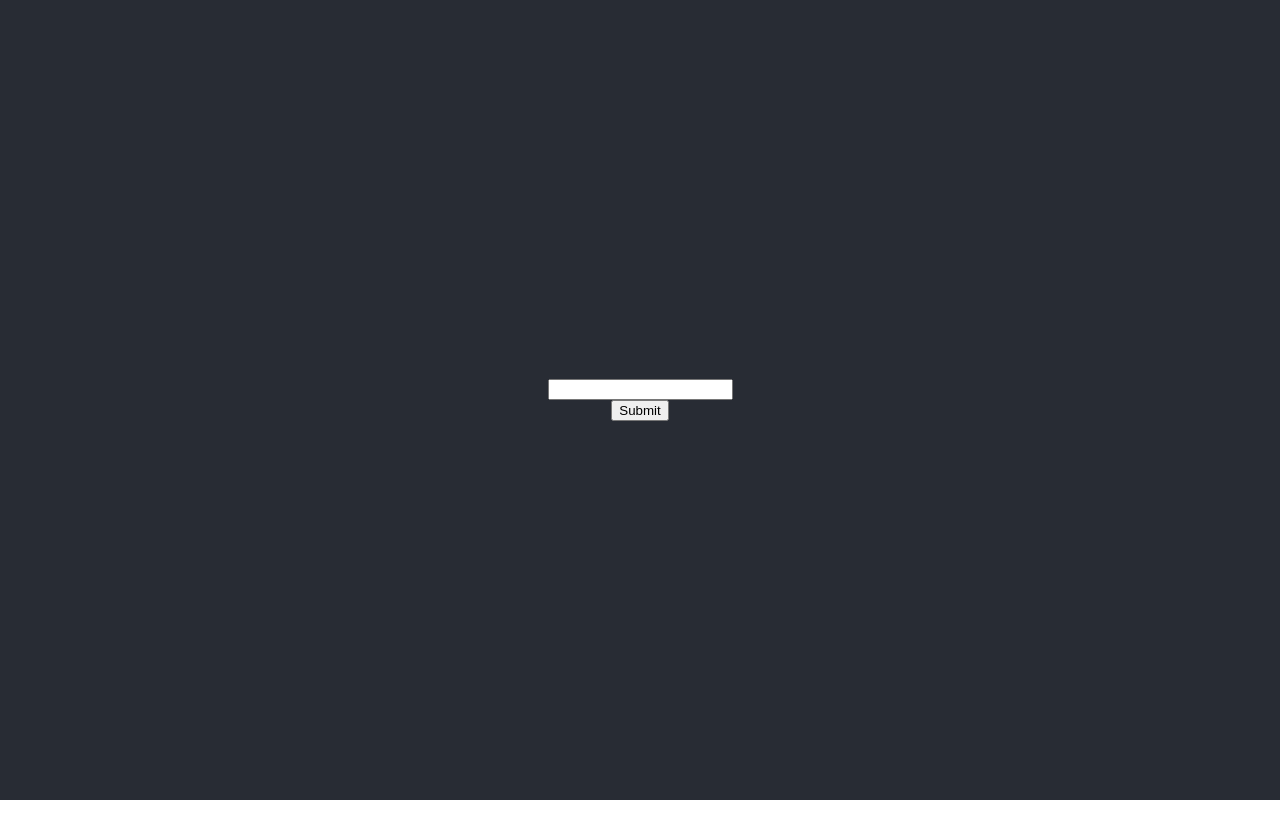
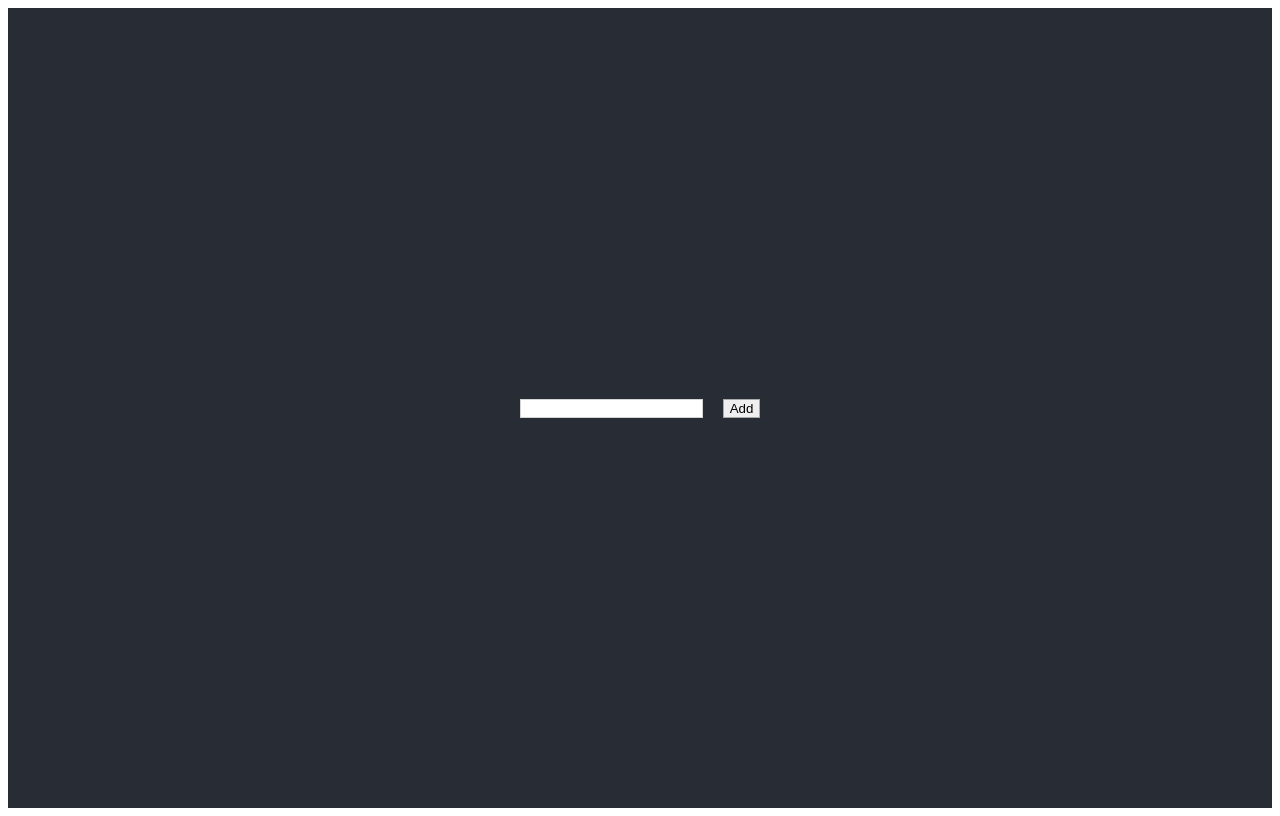
Before and after one commit to viktorostlund/hub-to-hub, a React (Create React App) app: page / in a window 1280 px wide. Built offline with nearby package versions, Linux system fonts and the light colour scheme.

Commit message:
fix basic styling of inputs etc, add classes to css, make enter keypress work and focus input on load

```diff
--- a/src/App.js
+++ b/src/App.js
@@ -1,4 +1,4 @@
-import React, {useState} from 'react';
+import React, {useState, useRef, useEffect} from 'react';
 import axios from 'axios';
 import './App.css';
 import Cards from './components/Cards'
@@ -26,11 +26,23 @@ function App() {
     copy.splice(indexToDelete, 1);
     changeUsers(copy);
   }
+  const textInput = useRef(null);
+
+  useEffect(() => textInput.current.focus());
+
+  function handleKeyPress(e) {
+    if (e.charCode == 13) {
+      search(input);
+    }
+  }
+
   return (
     <div className="App">
       <header className="App-header">
-        <input onChange={(e) => changeInput(e.target.value)} type="text" />
-        <input type="submit" onClick={() => search(input)} value="Submit" />
+        <p>
+          <input ref={textInput} onKeyPress={e => handleKeyPress(e)} onChange={(e) => changeInput(e.target.value)} type="text" />
+          <button type="submit" onClick={() => search(input)}>Add</button>
+        </p>
         <Cards users={users} deleteUser={deleteUser}/>
       </header>
     </div>
--- a/src/components/Card.js
+++ b/src/components/Card.js
@@ -2,13 +2,9 @@ import React from 'react';
 
 function Card({user, deleteUser}) {
   return (
-    <div style={{backgroundColor: 'darkred'}}>
-      {user.name}
-      <button onClick={() => {
-        console.log(user.name)
-          deleteUser(user.name)
-        }
-      }></button>
+    <div className="Card">
+      <p>{user.name}</p>
+      <button type="submit" onClick={() => deleteUser(user.name)}>Remove</button>
         {/* <input onChange={e => changeInputText(e.target.value)}/>
         <button onClick={searchHub}>Search</button>
         <p>Name: {hub1.name}</p>
--- a/src/index.css
+++ b/src/index.css
@@ -1,5 +1,4 @@
 body {
-  margin: 0;
   font-family: -apple-system, BlinkMacSystemFont, 'Segoe UI', 'Roboto', 'Oxygen',
     'Ubuntu', 'Cantarell', 'Fira Sans', 'Droid Sans', 'Helvetica Neue',
     sans-serif;
@@ -7,7 +6,31 @@ body {
   -moz-osx-font-smoothing: grayscale;
 }
 
+p {
+  margin: 10px;
+}
+
+input {
+  margin: 10px;
+  background-color: white;
+  outline: none;
+  border: 1px solid;
+  border-color: lightgrey;
+}
+
+button {
+  margin: 10px;
+  border: 1px solid;
+  border-color: darkgrey;
+}
+
 code {
   font-family: source-code-pro, Menlo, Monaco, Consolas, 'Courier New',
     monospace;
 }
+
+.Card {
+  border: none;
+  border-radius: 5px;
+  background-color: rgba(255, 255, 255, 0.096);
+}
```
